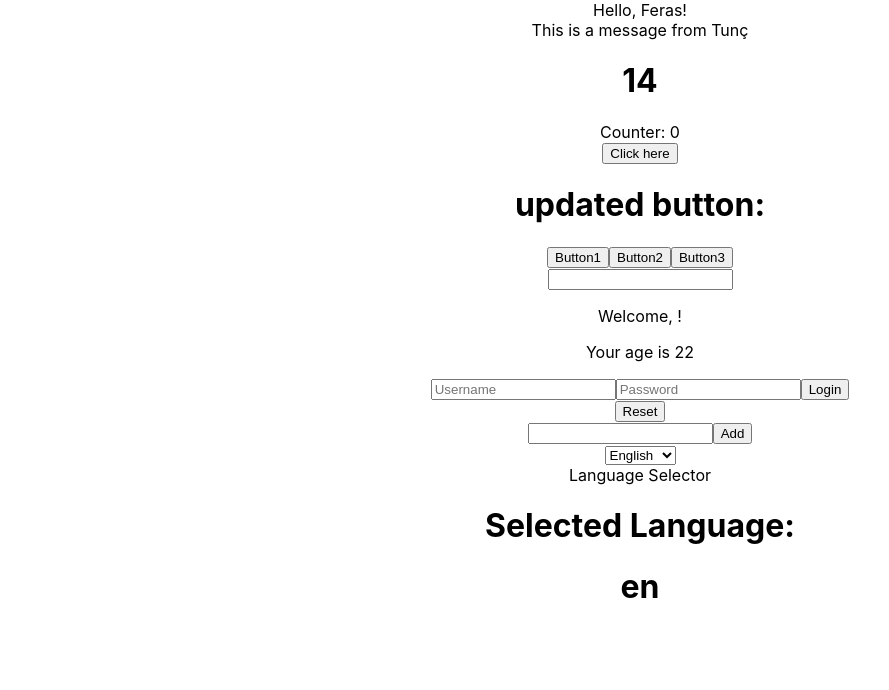
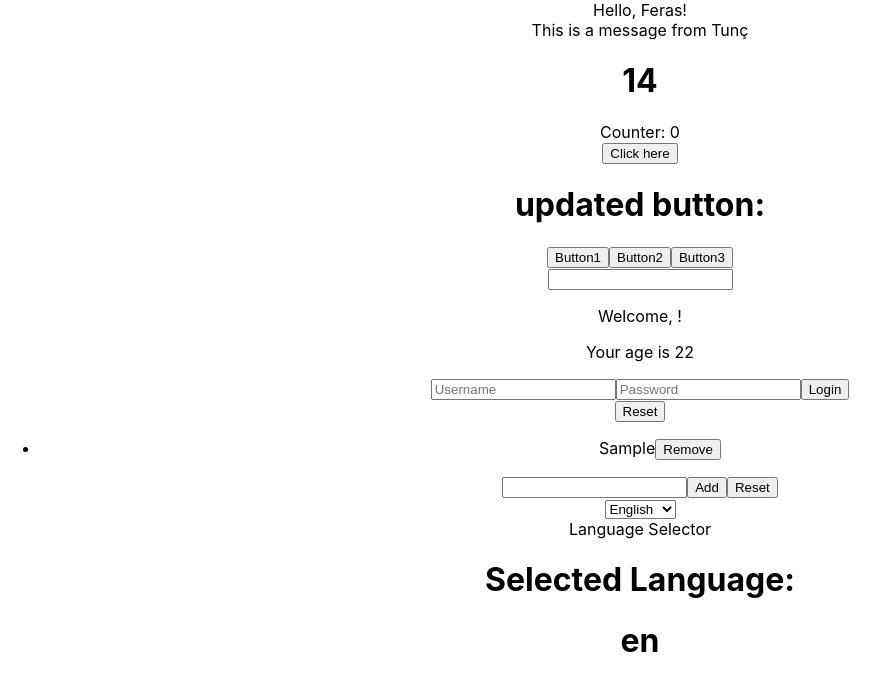
Before and after one commit to tuncduluc/ReactExs, a React (Create React App) app in the folder my-app/: page / in a window 1280 px wide. Both pictures are taken after typing "Sample" into the empty fields and a click on the button "Add". Shown: the top 690 px of the page, without its empty margins (0-889 px from the left). Built offline with nearby package versions, Linux system fonts and the light colour scheme.

Commit message:
useEffect -`Counter` as a function component

```diff
--- a/my-app/src/components/Counter.js
+++ b/my-app/src/components/Counter.js
@@ -1,42 +1,25 @@
-import React, { Component } from 'react';
+import React, { useState, useEffect } from 'react';
 import CounterDisplay from './CounterDisplay';
 
-class Counter extends Component {
+const Counter = ({ initialValue = 0, incAmount, incInterval }) => {
+  const [count, setCount] = useState(initialValue);
 
-     state = {
-        count: this.props.initialValue || 0
-      };
+  useEffect(() => {
+    const interval = setInterval(() => {
+      console.log('Interval tick');
+      setCount(prevCount => prevCount + incAmount);
+    }, incInterval);
 
+    return () => {
+      clearInterval(interval);
+    };
+  }, [incAmount, incInterval]);
 
-    componentDidMount() {
+  return (
+    <div>
+      <CounterDisplay count={count} />
+    </div>
+  );
+};
 
-        const {incAmount, incInterval} = this.props;
-        this.interval = setInterval(() => {
-          console.log('Interval tick');
-          this.setState(prevState => ({
-            count: prevState.count + incAmount
-
-
-          }));
-
-        }, incInterval);
-      }
-
-      componentWillUnmount() {
-
-        clearInterval(this.interval);
-      }
-
-
-
-
-      render() {
-        return (
-          <div>
-            <CounterDisplay count={this.state.count}/>
-          </div>
-        );
-      }
-    }
-
-    export default Counter;
+export default Counter;
--- a/my-app/src/components/TodoList.js
+++ b/my-app/src/components/TodoList.js
@@ -6,7 +6,8 @@ const TodoList = ({ render }) => {
 
   const handleAddItem = () => {
     if (inputValue.trim() !== '') {
-      setItems([...items, inputValue]);
+      const newItem = inputValue.trim();
+      setItems([...items, newItem]);
       setInputValue('');
     }
   };
@@ -16,8 +17,25 @@ const TodoList = ({ render }) => {
     setItems(updatedItems);
   };
 
+  const handleReset = () => {
+    setItems([]);
+  }
+
+
   return (
     <div>
+        <ul>
+            {items.map((item, index) => (
+                <li key={index}>
+                {item}
+                    <button
+                        onClick={() => handleRemove(index)}>
+                        Remove
+                    </button>
+                </li>
+        ))}
+        </ul>
+
       {typeof render === 'function' && render(items, handleRemove)}
       <input
         type="text"
@@ -25,6 +43,7 @@ const TodoList = ({ render }) => {
         onChange={(e) => setInputValue(e.target.value)}
       />
       <button onClick={handleAddItem}>Add</button>
+      <button onClick={handleReset}>Reset</button>
     </div>
   );
 };
```
